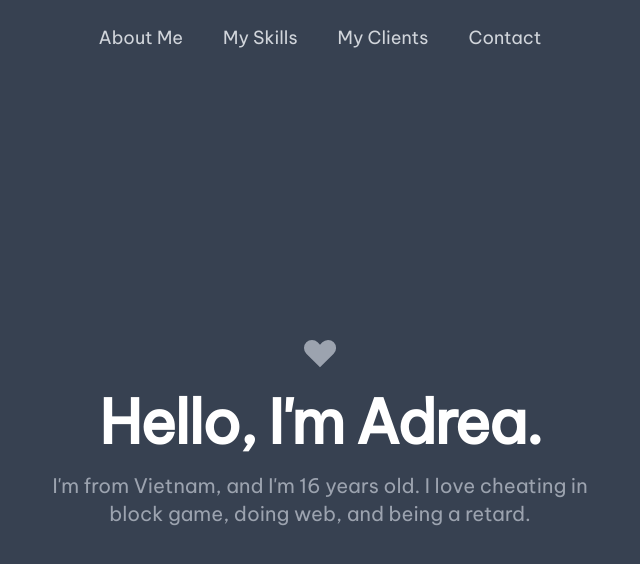
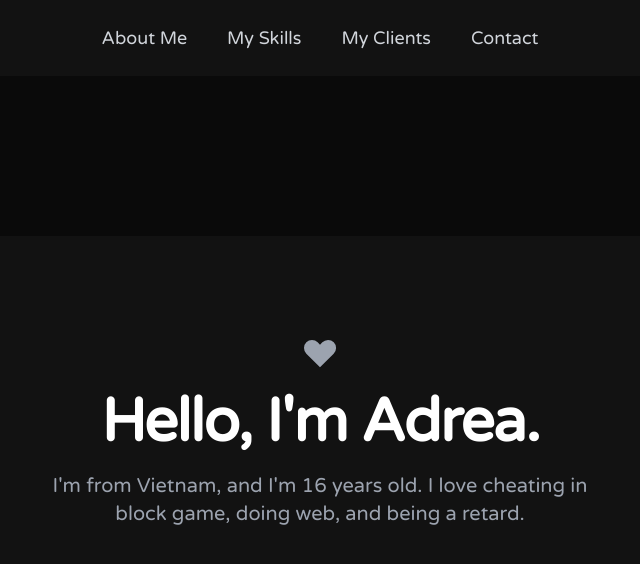
Before and after one commit to adreaisbad/adrea, a React (Create React App) app: page / in a window 1280 px wide. Shown: the top 564 px of the page, without its empty margins (320-960 px from the left). Built offline with nearby package versions, Linux system fonts and the light colour scheme.

Commit message:
Fix new UI color.

```diff
--- a/public/index.html
+++ b/public/index.html
@@ -11,11 +11,11 @@
     <link rel="manifest" href="%PUBLIC_URL%/manifest.json" />
 
     <!--Background Color-->
-    <body style="background-color: #374151"></body>
+    <body style="background-color: #0a0a0a"></body>
 
     <!--FontAwesome and Font-->
     <script src="https://kit.fontawesome.com/ae122442a6.js" crossorigin="anonymous"></script>
-    <link href="https://fonts.googleapis.com/css2?family=Be+Vietnam+Pro&display=swap" rel="stylesheet">
+    <link href="https://fonts.googleapis.com/css2?family=Varela+Round&display=swap" rel="stylesheet">
 
     <title>adrea's portfalio</title>
   </head>
--- a/tailwind.config.js
+++ b/tailwind.config.js
@@ -8,13 +8,18 @@ module.exports = {
   ],
   theme: {
     colors: {
-      'darkgray': '#636d83',
+      'darkgray': '#334155',
+      'dark': '#0a0a0a',
+      'lilbitdark': '#121212',
+      'tabledark': '#171616',
+      'etabledaaark': '#1f1e1e',
       white: colors.white,
       gray: colors.gray,
+      blue: colors.blue,
     },
     extend: {
       fontFamily: {
-        sans: ['Be Vietnam Pro', ...defaultTheme.fontFamily.sans],
+        sans: ['Varela Round', ...defaultTheme.fontFamily.sans],
       },
     },
   },
```
